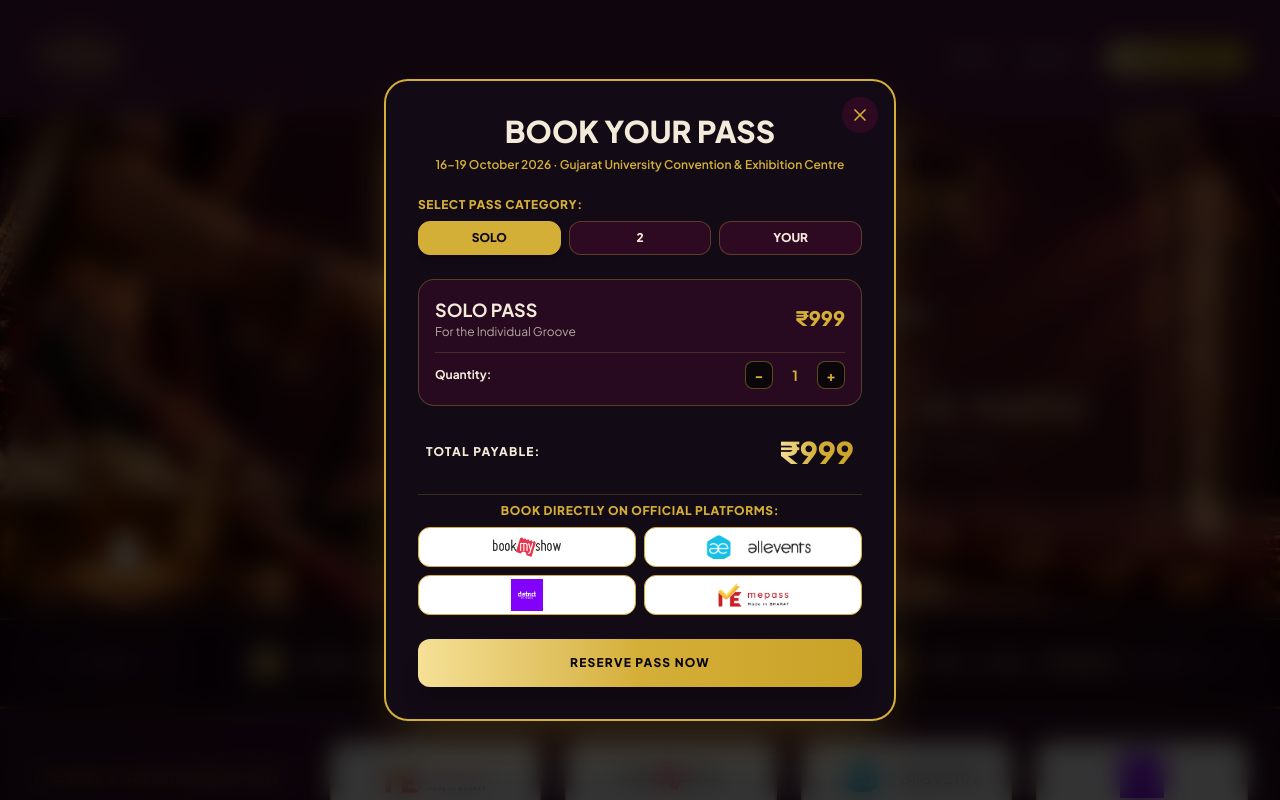
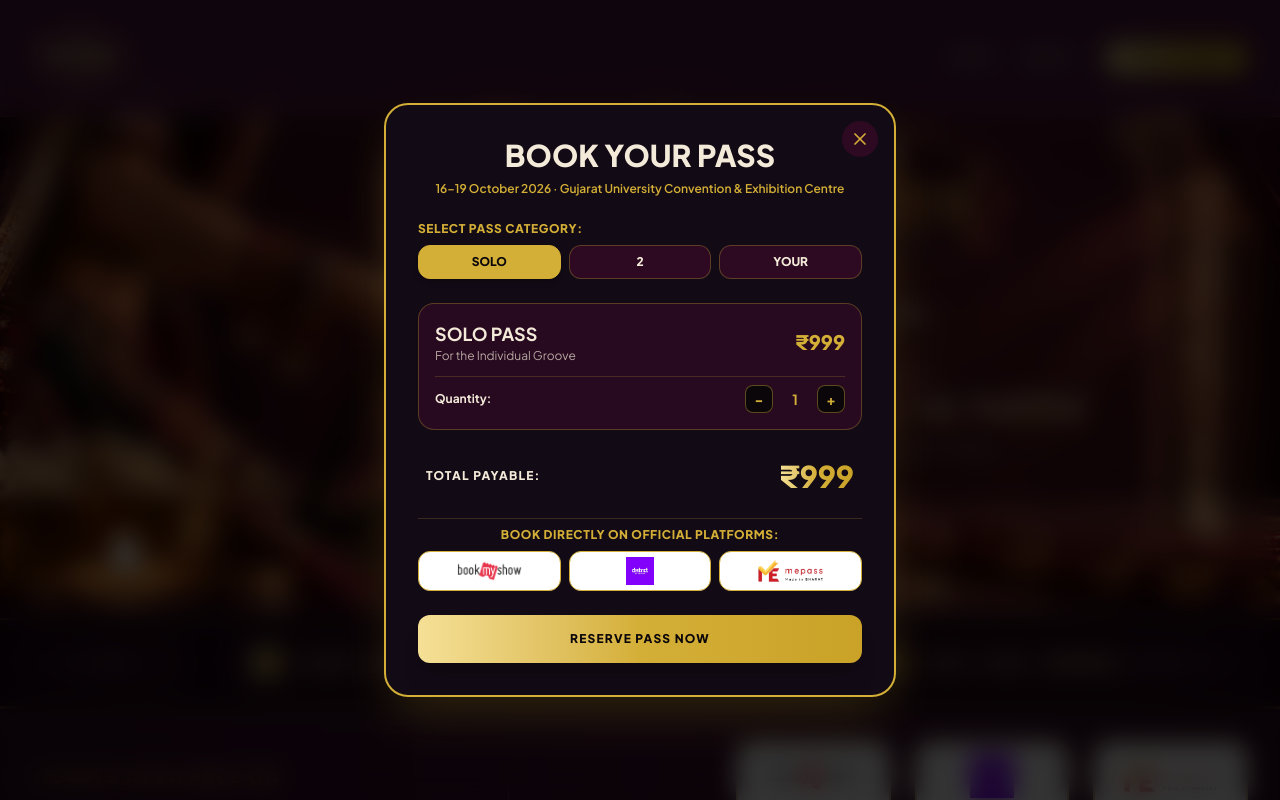
Before and after one commit to whitinkdesignstudio/Genzatri, a React (Vite) app: page / in a window 1280 px wide. Both pictures are taken after a click on the button "BOOK TICKETS". Shown: the top 800 px of the page. Built offline with nearby package versions, Linux system fonts and the light colour scheme.

Commit message:
Update BookMyShow & District URLs and remove AllEvents partner

```diff
--- a/src/components/BookingModal.jsx
+++ b/src/components/BookingModal.jsx
@@ -130,42 +130,33 @@
               <label className="block text-xs font-extrabold tracking-wider text-[#D4AF37] uppercase text-center">
                 BOOK DIRECTLY ON OFFICIAL PLATFORMS:
               </label>
-              <div className="grid grid-cols-2 gap-2">
+              <div className="grid grid-cols-3 gap-2">
                 <a
                   href={TICKET_URLS.bookmyshow}
                   target="_blank"
                   rel="noopener noreferrer"
-                  className="bg-white hover:bg-[#FFF5D6] py-2 px-3 rounded-xl border border-[#D4AF37] flex items-center justify-center h-10 transition-transform hover:scale-105"
+                  className="bg-white hover:bg-[#FFF5D6] py-2 px-2.5 rounded-xl border border-[#D4AF37] flex items-center justify-center h-10 transition-transform hover:scale-105"
                   title="Book on BookMyShow"
                 >
-                  <img src="/assets/images/logo_bookmyshow_perfect.png" alt="BookMyShow" className="h-6 w-auto object-contain" />
-                </a>
-                <a
-                  href={TICKET_URLS.allevents}
-                  target="_blank"
-                  rel="noopener noreferrer"
-                  className="bg-white hover:bg-[#FFF5D6] py-2 px-3 rounded-xl border border-[#D4AF37] flex items-center justify-center h-10 transition-transform hover:scale-105"
-                  title="Book on AllEvents"
-                >
-                  <img src="/assets/images/logo_allevents_horizontal.png" alt="AllEvents" className="h-6 w-auto object-contain" />
+                  <img src="/assets/images/logo_bookmyshow_perfect.png" alt="BookMyShow" className="h-5.5 w-auto object-contain" />
                 </a>
                 <a
                   href={TICKET_URLS.district}
                   target="_blank"
                   rel="noopener noreferrer"
-                  className="bg-white hover:bg-[#FFF5D6] py-2 px-3 rounded-xl border border-[#D4AF37] flex items-center justify-center h-10 transition-transform hover:scale-105"
+                  className="bg-white hover:bg-[#FFF5D6] py-2 px-2.5 rounded-xl border border-[#D4AF37] flex items-center justify-center h-10 transition-transform hover:scale-105"
                   title="Book on District by Zomato"
                 >
-                  <img src="/assets/images/logo_district_perfect.png" alt="District" className="h-8 w-auto object-contain" />
+                  <img src="/assets/images/logo_district_perfect.png" alt="District" className="h-7 w-auto object-contain" />
                 </a>
                 <a
                   href={TICKET_URLS.meepass}
                   target="_blank"
                   rel="noopener noreferrer"
-                  className="bg-white hover:bg-[#FFF5D6] py-2 px-3 rounded-xl border border-[#D4AF37] flex items-center justify-center h-10 transition-transform hover:scale-105"
+                  className="bg-white hover:bg-[#FFF5D6] py-2 px-2.5 rounded-xl border border-[#D4AF37] flex items-center justify-center h-10 transition-transform hover:scale-105"
                   title="Book on MiPass"
                 >
-                  <img src="/assets/images/logo_mepass_perfect.png" alt="MiPass" className="h-6 w-auto object-contain" />
+                  <img src="/assets/images/logo_mepass_perfect.png" alt="MiPass" className="h-5.5 w-auto object-contain" />
                 </a>
               </div>
             </div>
--- a/src/components/Footer.jsx
+++ b/src/components/Footer.jsx
@@ -118,61 +118,48 @@
                 TICKETS AVAILABLE ON
               </h4>
               <p className="text-xs text-[#F3EAD9]/85 font-medium leading-relaxed">
-                Available on <span className="text-[#D4AF37] font-bold">BookMyShow</span>, <span className="text-[#D4AF37] font-bold">MiPass</span>, <span className="text-[#D4AF37] font-bold">AllEvents</span> & <span className="text-[#D4AF37] font-bold">District</span>
+                Available on <span className="text-[#D4AF37] font-bold">BookMyShow</span>, <span className="text-[#D4AF37] font-bold">District</span> & <span className="text-[#D4AF37] font-bold">MiPass</span>
               </p>
 
-              {/* 2x2 Compact Grid of Partner Logos */}
-              <div className="grid grid-cols-2 gap-2.5 pt-1">
+              {/* Partner Logos Grid */}
+              <div className="grid grid-cols-3 gap-2.5 pt-1">
                 <a
-                  href="https://in.bookmyshow.com/activities/garba-ni-ramjhat-2026/ET00513987"
+                  href="https://in.bookmyshow.com/activities/genzatri-ahmedabad-s-ac-dome/ET00517258"
                   target="_blank"
                   rel="noopener noreferrer"
-                  className="bg-white hover:bg-white px-2.5 sm:px-4 py-2 rounded-xl shadow-md border border-[#D4AF37]/60 hover:border-[#D4AF37] hover:scale-105 transition-all duration-200 h-11 sm:h-13 flex items-center justify-center w-full"
+                  className="bg-white hover:bg-white px-2 sm:px-3 py-2 rounded-xl shadow-md border border-[#D4AF37]/60 hover:border-[#D4AF37] hover:scale-105 transition-all duration-200 h-11 sm:h-13 flex items-center justify-center w-full"
                   title="Book tickets on BookMyShow"
                 >
                   <img
                     src="/assets/images/logo_bookmyshow_perfect.png"
                     alt="BookMyShow"
-                    className="h-6 sm:h-8 w-auto max-w-[90%] max-h-[85%] object-contain block select-none"
+                    className="h-5 sm:h-7 w-auto max-w-[90%] max-h-[85%] object-contain block select-none"
+                  />
+                </a>
+                <a
+                  href="https://www.district.in/events/genzatri-ahmedabads-ac-dome-oct16-2026-buy-tickets"
+                  target="_blank"
+                  rel="noopener noreferrer"
+                  className="bg-white hover:bg-white px-1.5 sm:px-2.5 py-1.5 rounded-xl shadow-md border border-[#D4AF37]/60 hover:border-[#D4AF37] hover:scale-105 transition-all duration-200 h-11 sm:h-13 flex items-center justify-center w-full"
+                  title="Book on District by Zomato"
+                >
+                  <img
+                    src="/assets/images/logo_district_perfect.png"
+                    alt="District by Zomato"
+                    className="h-7 sm:h-9 md:h-10 w-auto max-w-[95%] max-h-[92%] object-contain block select-none transform scale-110"
                   />
                 </a>
                 <a
                   href="https://meepass.in"
                   target="_blank"
                   rel="noopener noreferrer"
-                  className="bg-white hover:bg-white px-2.5 sm:px-4 py-2 rounded-xl shadow-md border border-[#D4AF37]/60 hover:border-[#D4AF37] hover:scale-105 transition-all duration-200 h-11 sm:h-13 flex items-center justify-center w-full"
+                  className="bg-white hover:bg-white px-2 sm:px-3 py-2 rounded-xl shadow-md border border-[#D4AF37]/60 hover:border-[#D4AF37] hover:scale-105 transition-all duration-200 h-11 sm:h-13 flex items-center justify-center w-full"
                   title="Book passes on MiPass"
                 >
                   <img
                     src="/assets/images/logo_mepass_perfect.png"
                     alt="MiPass"
-                    className="h-6 sm:h-8 w-auto max-w-[90%] max-h-[85%] object-contain block select-none"
-                  />
-                </a>
-                <a
-                  href="https://allevents.in/ahmedabad/garba-ni-ramjhat-and-premium-mandli-2026-tickets/80001384296339"
-                  target="_blank"
-                  rel="noopener noreferrer"
-                  className="bg-white hover:bg-white px-2.5 sm:px-4 py-2 rounded-xl shadow-md border border-[#D4AF37]/60 hover:border-[#D4AF37] hover:scale-105 transition-all duration-200 h-11 sm:h-13 flex items-center justify-center w-full"
-                  title="Book tickets on AllEvents"
-                >
-                  <img
-                    src="/assets/images/logo_allevents_horizontal.png"
-                    alt="AllEvents"
-                    className="h-6 sm:h-8 w-auto max-w-[90%] max-h-[85%] object-contain block select-none"
-                  />
-                </a>
-                <a
-                  href="https://www.district.in/events/garba-ni-ramjhat-and-premium-mandli-2026-buy-tickets"
-                  target="_blank"
-                  rel="noopener noreferrer"
-                  className="bg-white hover:bg-white px-2 sm:px-3 py-1.5 rounded-xl shadow-md border border-[#D4AF37]/60 hover:border-[#D4AF37] hover:scale-105 transition-all duration-200 h-11 sm:h-13 flex items-center justify-center w-full"
-                  title="Book on District by Zomato"
-                >
-                  <img
-                    src="/assets/images/logo_district_perfect.png"
-                    alt="District by Zomato"
-                    className="h-8 sm:h-10 md:h-11 w-auto max-w-[95%] max-h-[92%] object-contain block select-none transform scale-110"
+                    className="h-5 sm:h-7 w-auto max-w-[90%] max-h-[85%] object-contain block select-none"
                   />
                 </a>
               </div>
--- a/src/components/TicketPartnerBar.jsx
+++ b/src/components/TicketPartnerBar.jsx
@@ -15,29 +15,14 @@
         {/* Separator 1 */}
         <div className="hidden lg:block w-px h-12 bg-[#D4AF37]/35" />
 
-        {/* 4 Partner Logo Cards Grid */}
-        <div className="w-full lg:w-auto grid grid-cols-2 sm:grid-cols-4 items-center gap-3 sm:gap-4 md:gap-6">
-          {/* MEE PASS */}
+        {/* 3 Partner Logo Cards Grid */}
+        <div className="w-full lg:w-auto grid grid-cols-1 sm:grid-cols-3 items-center gap-3 sm:gap-4 md:gap-6">
+          {/* BookMyShow */}
           <a
-            href="https://meepass.in"
+            href="https://in.bookmyshow.com/activities/genzatri-ahmedabad-s-ac-dome/ET00517258"
             target="_blank"
             rel="noopener noreferrer"
-            className="bg-white px-3 sm:px-5 py-2.5 sm:py-3.5 rounded-xl sm:rounded-2xl shadow-xl border-2 border-[#D4AF37]/60 hover:border-[#D4AF37] hover:scale-105 transition-all duration-300 flex items-center justify-center h-14 sm:h-16 md:h-18 cursor-pointer w-full"
-            title="Book on MEE PASS"
-          >
-            <img
-              src="/assets/images/logo_mepass_perfect.png"
-              alt="MEE PASS"
-              className="h-7 sm:h-9 md:h-11 w-auto max-w-[90%] max-h-[85%] object-contain block select-none"
-            />
-          </a>
-
-          {/* BookMyShow */}
-          <a
-            href="https://in.bookmyshow.com/activities/garba-ni-ramjhat-2026/ET00513987"
-            target="_blank"
-            rel="noopener noreferrer"
-            className="bg-white px-3 sm:px-5 py-2.5 sm:py-3.5 rounded-xl sm:rounded-2xl shadow-xl border-2 border-[#D4AF37]/60 hover:border-[#D4AF37] hover:scale-105 transition-all duration-300 flex items-center justify-center h-14 sm:h-16 md:h-18 cursor-pointer w-full"
+            className="bg-white px-3 sm:px-6 py-2.5 sm:py-3.5 rounded-xl sm:rounded-2xl shadow-xl border-2 border-[#D4AF37]/60 hover:border-[#D4AF37] hover:scale-105 transition-all duration-300 flex items-center justify-center h-14 sm:h-16 md:h-18 cursor-pointer w-full"
             title="Book on BookMyShow"
           >
             <img
@@ -47,27 +32,12 @@
             />
           </a>
 
-          {/* AllEvents */}
+          {/* District by Zomato */}
           <a
-            href="https://allevents.in/ahmedabad/garba-ni-ramjhat-and-premium-mandli-2026-tickets/80001384296339"
+            href="https://www.district.in/events/genzatri-ahmedabads-ac-dome-oct16-2026-buy-tickets"
             target="_blank"
             rel="noopener noreferrer"
-            className="bg-white px-3 sm:px-5 py-2.5 sm:py-3.5 rounded-xl sm:rounded-2xl shadow-xl border-2 border-[#D4AF37]/60 hover:border-[#D4AF37] hover:scale-105 transition-all duration-300 flex items-center justify-center h-14 sm:h-16 md:h-18 cursor-pointer w-full"
-            title="Book on AllEvents"
-          >
-            <img
-              src="/assets/images/logo_allevents_horizontal.png"
-              alt="AllEvents"
-              className="h-7 sm:h-9 md:h-11 w-auto max-w-[90%] max-h-[85%] object-contain block select-none"
-            />
-          </a>
-
-          {/* District by Zomato */}
-          <a
-            href="https://www.district.in/events/garba-ni-ramjhat-and-premium-mandli-2026-buy-tickets"
-            target="_blank"
-            rel="noopener noreferrer"
-            className="bg-white px-2 sm:px-4 py-2 sm:py-3 rounded-xl sm:rounded-2xl shadow-xl border-2 border-[#D4AF37]/60 hover:border-[#D4AF37] hover:scale-105 transition-all duration-300 flex items-center justify-center h-14 sm:h-16 md:h-18 cursor-pointer w-full"
+            className="bg-white px-2 sm:px-5 py-2 sm:py-3 rounded-xl sm:rounded-2xl shadow-xl border-2 border-[#D4AF37]/60 hover:border-[#D4AF37] hover:scale-105 transition-all duration-300 flex items-center justify-center h-14 sm:h-16 md:h-18 cursor-pointer w-full"
             title="Book on District by Zomato"
           >
             <img
@@ -76,6 +46,21 @@
               className="h-10 sm:h-13 md:h-15 w-auto max-w-[95%] max-h-[92%] object-contain block select-none transform scale-110"
             />
           </a>
+
+          {/* MEE PASS */}
+          <a
+            href="https://meepass.in"
+            target="_blank"
+            rel="noopener noreferrer"
+            className="bg-white px-3 sm:px-6 py-2.5 sm:py-3.5 rounded-xl sm:rounded-2xl shadow-xl border-2 border-[#D4AF37]/60 hover:border-[#D4AF37] hover:scale-105 transition-all duration-300 flex items-center justify-center h-14 sm:h-16 md:h-18 cursor-pointer w-full"
+            title="Book on MEE PASS"
+          >
+            <img
+              src="/assets/images/logo_mepass_perfect.png"
+              alt="MEE PASS"
+              className="h-7 sm:h-9 md:h-11 w-auto max-w-[90%] max-h-[85%] object-contain block select-none"
+            />
+          </a>
         </div>
 
       </div>
--- a/src/data/eventData.js
+++ b/src/data/eventData.js
@@ -45,15 +45,13 @@
 ];
 
 export const TICKET_URLS = {
-  bookmyshow: "https://in.bookmyshow.com/activities/garba-ni-ramjhat-2026/ET00513987",
-  allevents: "https://allevents.in/ahmedabad/garba-ni-ramjhat-and-premium-mandli-2026-tickets/80001384296339",
-  district: "https://www.district.in/events/garba-ni-ramjhat-and-premium-mandli-2026-buy-tickets",
+  bookmyshow: "https://in.bookmyshow.com/activities/genzatri-ahmedabad-s-ac-dome/ET00517258",
+  district: "https://www.district.in/events/genzatri-ahmedabads-ac-dome-oct16-2026-buy-tickets",
   meepass: "https://meepass.in"
 };
 
 export const TICKET_PARTNERS = [
   { name: "bookmyshow", label: "BookMyShow", url: TICKET_URLS.bookmyshow, color: "#EC5E2A" },
-  { name: "allevents", label: "AllEvents.in", url: TICKET_URLS.allevents, color: "#0096FF" },
   { name: "district", label: "District by Zomato", url: TICKET_URLS.district, color: "#9C27B0" },
   { name: "meepass", label: "MiPass", url: TICKET_URLS.meepass, color: "#120A14" }
 ];
@@ -233,7 +231,7 @@
   {
     id: 3,
     question: "What ticket pass options are available?",
-    answer: "We offer Solo Passes (₹999), 2 Person Entry Passes (₹1,799), and Special Your Tribe Passes for 20 people (₹16,999). Passes are available on BookMyShow, MiPass, and AllEvents."
+    answer: "We offer Solo Passes (₹999), 2 Person Entry Passes (₹1,799), and Special Your Tribe Passes for 20 people (₹16,999). Passes are available on BookMyShow, District, and MiPass."
   },
   {
     id: 4,
```
